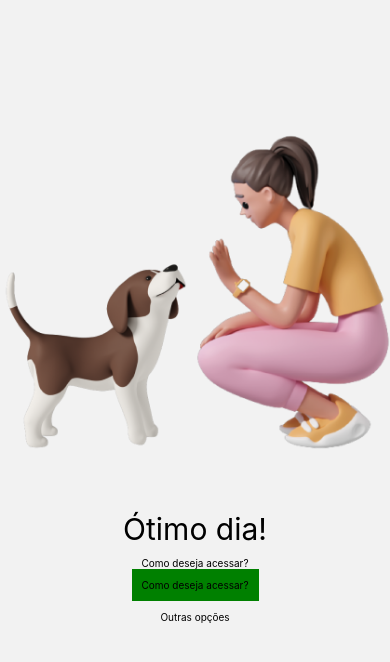
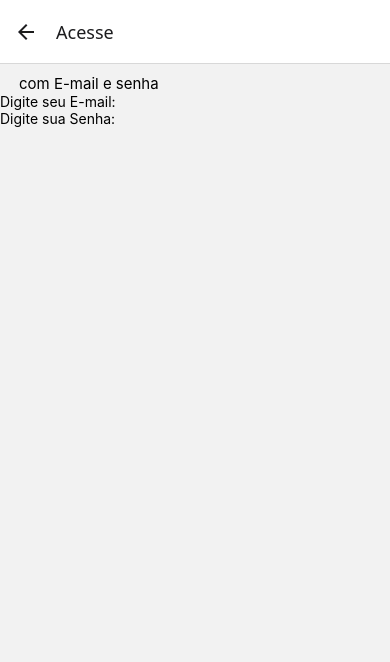
Before and after one commit to maju2107/PAM_Revisao_Maju, a React Native app in the folder MyApp/: screen /Acesse in a window 390 px wide. Shown: the top 662 px of the page. Built offline with nearby package versions, Linux system fonts and the light colour scheme.

Commit message:
mais um pouco

```diff
--- a/MyApp/App.js
+++ b/MyApp/App.js
@@ -4,7 +4,7 @@ import { createNativeStackNavigator } from '@react-navigation/native-stack';
 import { StatusBar } from 'expo-status-bar';
 import { StyleSheet, Text, View } from 'react-native';
 import LoginScreen from './src/screens/LoginScreen';
-
+import AcesseScreen from './src/screens/AcesseScreen';
 
  const Stack = createNativeStackNavigator();
 
@@ -13,6 +13,7 @@ export default function App() {
     <NavigationContainer>
       <Stack.Navigator initialRouteName="Login">
         <Stack.Screen name="Login" options={{gestureEnabled: false, headerShown:false,headerLeft:() => null}}  component={LoginScreen}/>
+        <Stack.Screen name="Acesse"  component={AcesseScreen}/>
       </Stack.Navigator>
     </NavigationContainer>
   );
--- /dev/null
+++ b/MyApp/src/screens/AcesseScreen.js
@@ -0,0 +1,20 @@
+import * as React from 'react';
+import { View, Text, Button, TextInput, ScrollView,Image, BackHandler, Dimensions, Pressable} from 'react-native';
+
+
+export default function AcesseScreen({navigation}) {
+    return (
+    <ScrollView>
+    <View>
+        <Text style={{fontSize:15,marginTop:10, marginLeft:19}}>com E-mail e senha</Text>
+        <TextInput
+         placeholder='Digite seu E-mail:'
+        />
+        <TextInput
+         placeholder='Digite sua Senha:'
+        />
+
+    </View>
+    </ScrollView>
+    );
+}
--- a/MyApp/src/screens/LoginScreen.js
+++ b/MyApp/src/screens/LoginScreen.js
@@ -1,6 +1,7 @@
 import * as React from 'react';
 import { View, Text, Button, TextInput, ScrollView,Image, BackHandler, Dimensions, Pressable} from 'react-native';
 import minhaImagem from '../../assets/casual_dog.png';
+import ImagemGoogle from '../../assets/Google.png';
 
 const {width, height}= Dimensions.get('window'); // Dimensions retorna as dimensôes da tela
 
@@ -13,15 +14,24 @@ export default function LoginScreen({navigation}) {
                 resizeMode='contain' // para a imagem não ficar distorcida
             />
             <Text style={{fontSize:30,marginTop:50}}>Ótimo dia!</Text>
-            <Text style={{fontSize:10,marginTop:10}}>Como deseja acessar?</Text>
+            <Text style={{fontSize:15,marginTop:10}}>Como deseja acessar?</Text>
 
-            <Pressable style={{backgroundColor:'green',padding:10}}>
-                <Text style={{fontSize:10}}>Como deseja acessar?</Text>
+            <Pressable style={{backgroundColor:'rgb(20,200,113)',padding:10, borderRadius:8, marginTop:50,width:width*0.7,height:height*0.07, borderColor:'rgb(18,182,103)', borderWidth: 2}}>
 
+                <View style={{flexDirection:'row',alignItems:'center'}}>
+                    <Image
+                        source={ImagemGoogle}
+                        style={{width:width*0.08,height:height*0.04, backgroundColor:'white', borderRadius:5}}
+                    />
+                    <Text style={{fontSize:10, marginLeft:35, color:'white'}}>Como deseja acessar?</Text>
+                </View>
             </Pressable>
 
-            <Pressable>
-                  <Text style={{fontSize:10,marginTop:10}}>Outras opções</Text>
+            <Pressable style={{backgroundColor:'white',padding:10, borderRadius:8, marginTop:20,width:width*0.7,height:height*0.07, borderColor:'rgb(18,182,103)', borderWidth: 2, alignItems:'center'}}
+                onPress={()=> navigation.navigate('Acesse')}
+            >
+
+                  <Text style={{fontSize:10,marginTop:6}}>Outras opções</Text>
 
             </Pressable>
         </View>
```
